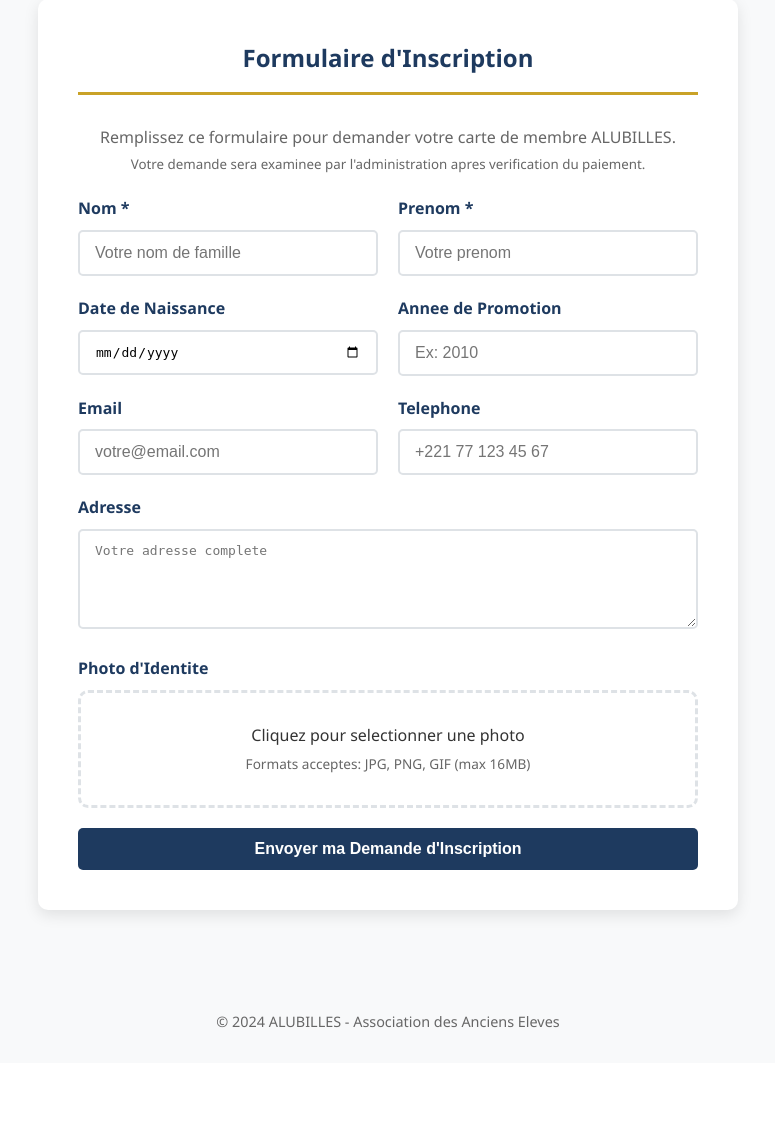
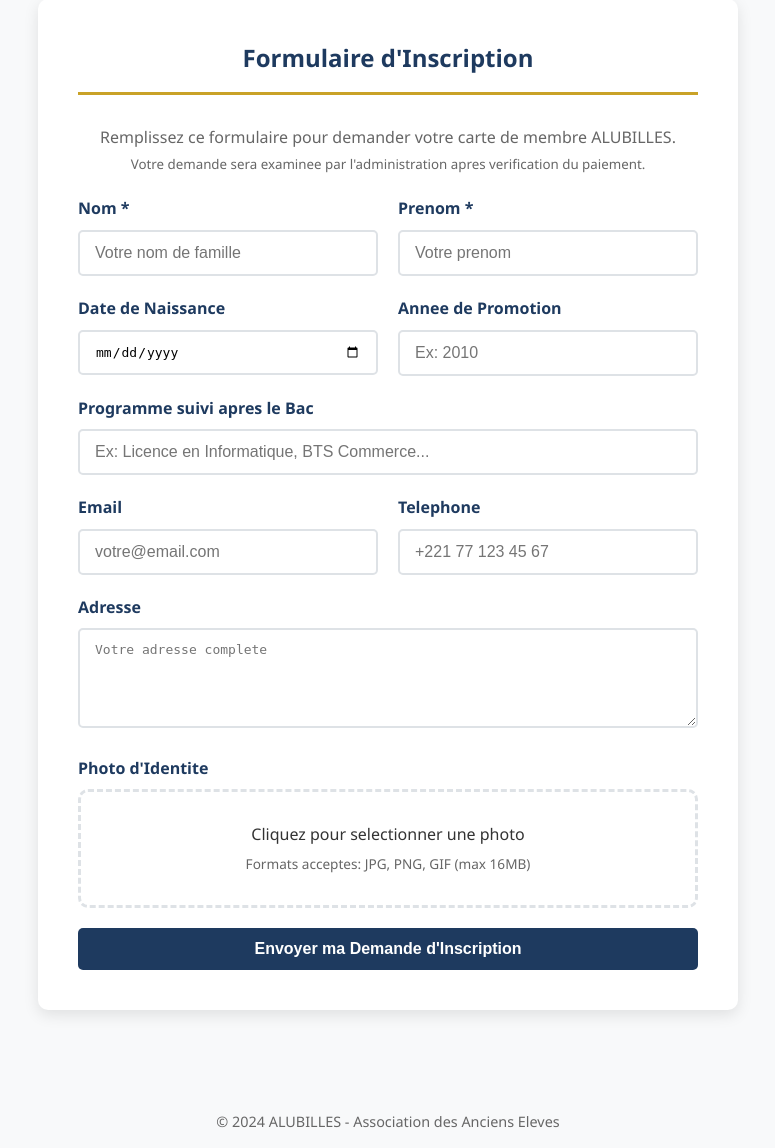
Before and after one commit to Thiernod1109/carte_membres_Base_donnee, a Flask app: page / in a window 1280 px wide. Shown: the part 289-1437 px from the top of the page, without its empty margins (252-1027 px from the left). Before the commit the page ends 1317 px from the top, so only its background shows below. Run offline with Flask 3, Linux system fonts and the light colour scheme.

Commit message:
feat: Add 'Programme suivi apres le Bac' field to registration
- Add programme field to database schema
- Update registration form with new field
- Display programme in confirmation and status pages
- Show programme in admin member details

```diff
--- a/app.py
+++ b/app.py
@@ -55,6 +55,7 @@ def inscription():
         prenom = request.form.get('prenom', '').strip()
         date_naissance = request.form.get('date_naissance', '').strip()
         promotion = request.form.get('promotion', '').strip()
+        programme = request.form.get('programme', '').strip()
         email = request.form.get('email', '').strip()
         telephone = request.form.get('telephone', '').strip()
         adresse = request.form.get('adresse', '').strip()
@@ -75,7 +76,7 @@ def inscription():
 
         # Ajouter le membre à la base de données (statut en_attente)
         membre_id, numero_membre = add_membre(
-            nom, prenom, date_naissance, promotion,
+            nom, prenom, date_naissance, promotion, programme,
             email, telephone, adresse, photo_path
         )
 
--- a/database.py
+++ b/database.py
@@ -25,6 +25,7 @@ def init_db():
             prenom TEXT NOT NULL,
             date_naissance TEXT,
             promotion TEXT,
+            programme TEXT,
             email TEXT,
             telephone TEXT,
             adresse TEXT,
@@ -111,7 +112,7 @@ def generate_member_number():
 
     return numero
 
-def add_membre(nom, prenom, date_naissance, promotion, email, telephone, adresse, photo_path):
+def add_membre(nom, prenom, date_naissance, promotion, programme, email, telephone, adresse, photo_path):
     """Ajouter un nouveau membre à la base de données (statut en_attente par défaut)"""
     conn = get_db_connection()
     cursor = conn.cursor()
@@ -121,10 +122,10 @@ def add_membre(nom, prenom, date_naissance, promotion, email, telephone, adresse
 
     cursor.execute('''
         INSERT INTO membres (numero_membre, nom, prenom, date_naissance, promotion,
-                           email, telephone, adresse, photo_path, date_inscription, statut)
-        VALUES (?, ?, ?, ?, ?, ?, ?, ?, ?, ?, 'en_attente')
+                           programme, email, telephone, adresse, photo_path, date_inscription, statut)
+        VALUES (?, ?, ?, ?, ?, ?, ?, ?, ?, ?, ?, 'en_attente')
     ''', (numero_membre, nom, prenom, date_naissance, promotion,
-          email, telephone, adresse, photo_path, date_inscription))
+          programme, email, telephone, adresse, photo_path, date_inscription))
 
     membre_id = cursor.lastrowid
     conn.commit()
--- a/templates/admin/membre_detail.html
+++ b/templates/admin/membre_detail.html
@@ -71,6 +71,9 @@
                     {% if membre.promotion %}
                     <p><strong>Promotion:</strong> {{ membre.promotion }}</p>
                     {% endif %}
+                    {% if membre.programme %}
+                    <p><strong>Programme:</strong> {{ membre.programme }}</p>
+                    {% endif %}
                     {% if membre.email %}
                     <p><strong>Email:</strong> {{ membre.email }}</p>
                     {% endif %}
--- a/templates/index.html
+++ b/templates/index.html
@@ -60,6 +60,11 @@
                     </div>
                 </div>
 
+                <div class="form-group">
+                    <label for="programme">Programme suivi apres le Bac</label>
+                    <input type="text" id="programme" name="programme" placeholder="Ex: Licence en Informatique, BTS Commerce...">
+                </div>
+
                 <div class="form-row">
                     <div class="form-group">
                         <label for="email">Email</label>
--- a/templates/inscription_confirmee.html
+++ b/templates/inscription_confirmee.html
@@ -48,6 +48,9 @@
                 {% if membre.promotion %}
                 <p><strong>Promotion:</strong> {{ membre.promotion }}</p>
                 {% endif %}
+                {% if membre.programme %}
+                <p><strong>Programme:</strong> {{ membre.programme }}</p>
+                {% endif %}
                 {% if membre.email %}
                 <p><strong>Email:</strong> {{ membre.email }}</p>
                 {% endif %}
--- a/templates/verifier_statut.html
+++ b/templates/verifier_statut.html
@@ -55,6 +55,9 @@
                 <p><strong>Numero de Dossier:</strong> {{ membre.numero_membre }}</p>
                 {% if membre.promotion %}
                 <p><strong>Promotion:</strong> {{ membre.promotion }}</p>
+                {% endif %}
+                {% if membre.programme %}
+                <p><strong>Programme:</strong> {{ membre.programme }}</p>
                 {% endif %}
                 <p><strong>Date de demande:</strong> {{ membre.date_inscription }}</p>
             </div>
```
